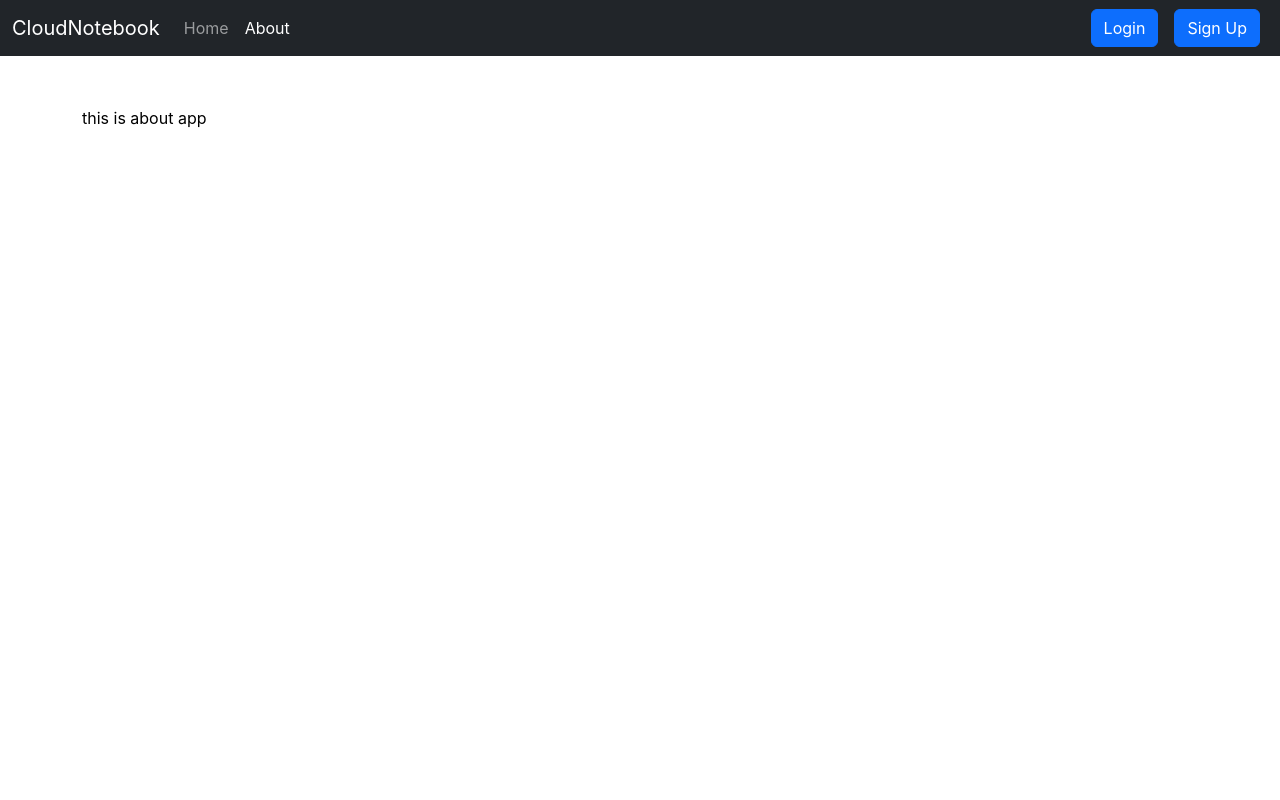
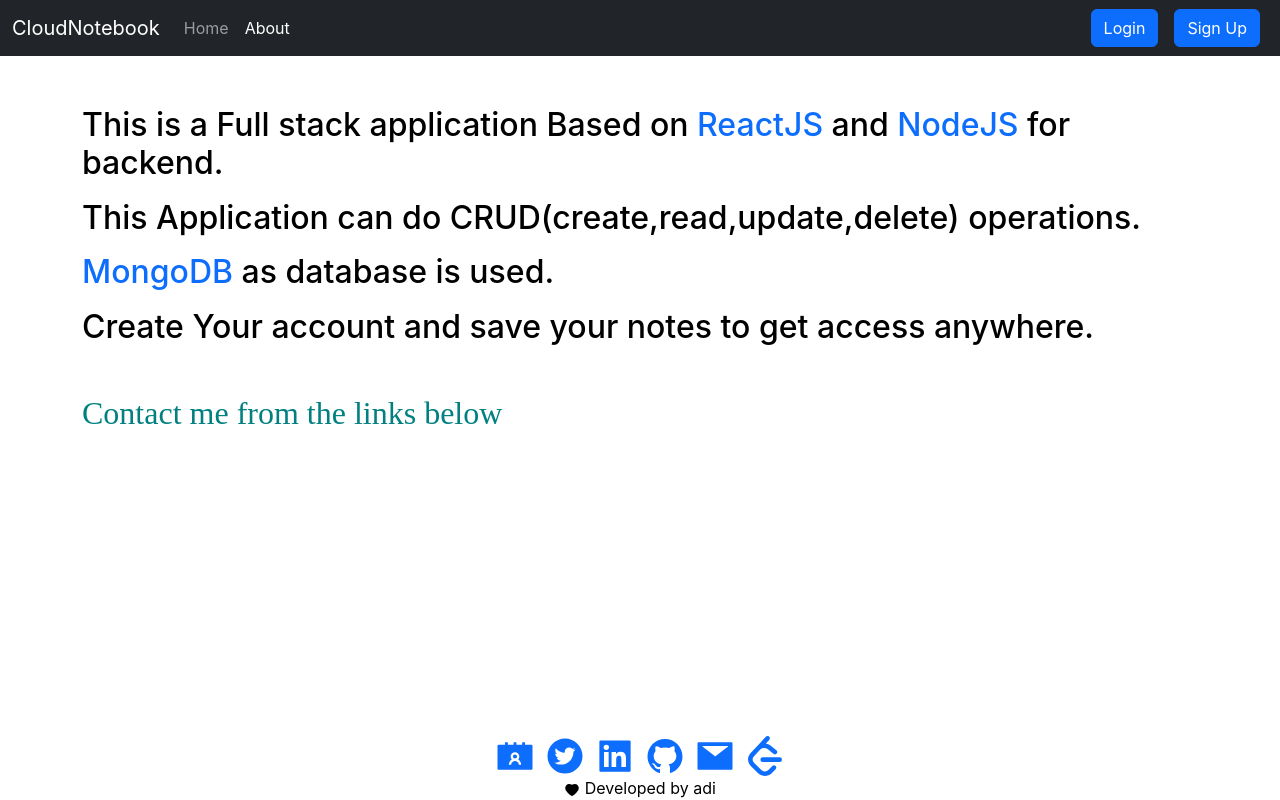
Before and after one commit to Aditya-Shitale/CloudNotebook, a React (Create React App) app: page /about in a window 1280 px wide. Built offline with nearby package versions, Linux system fonts and the light colour scheme.

Commit message:
about added

```diff
--- a/package.json
+++ b/package.json
@@ -15,6 +15,8 @@
     "framer-motion": "^7.3.6",
     "react": "^18.2.0",
     "react-dom": "^18.2.0",
+    "react-icon": "^1.0.0",
+    "react-icons": "^4.7.1",
     "react-router-dom": "^6.4.0",
     "react-scripts": "5.0.1",
     "web-vitals": "^2.1.4"
--- a/src/components/About.js
+++ b/src/components/About.js
@@ -1,8 +1,46 @@
 import React from "react";
+import {  AiFillTwitterCircle,
+  AiFillLinkedin,
+  AiFillContacts,
+  AiFillGithub,
+  AiFillMail,AiFillHeart} from "react-icons/ai"
+  import {SiLeetcode} from "react-icons/si"
+
 // import noteContext from "../context/notes/noteContext";
 
 const About = () => {
-  return <div>this is about app</div>;
+  return (
+    <>
+  <div className="h2">
+    This is a Full stack application Based on <label className="text-primary" > ReactJS </label> and <label className="text-primary">NodeJS</label> for backend.<p></p>
+  <p>This Application can do CRUD(create,read,update,delete) operations.</p>
+  <p><label className="text-primary">MongoDB</label> as database is used.</p>
+  Create Your account and save your notes to get access anywhere.
+  <p className="py-5" style={{fontFamily: "Montserrat", color: "teal", fontSize: "1em" }}>Contact me from the links below</p>
+
+  </div>
+  <div className="d-flex justify-content-center align-items-end" >
+      <div className="position-absolute bottom-0 left-50 mx-auto text-center">
+        <div>
+          <div className="d-flex flex-row" >
+          <a href="https://portfolio-six-chi-66.vercel.app/" target="_blank" rel="noreferrer"  style={{ marginRight: "10px" }}><AiFillContacts size={40} /></a>
+          <a href="https://twitter.com/AdityaShitale" target="_blank" rel="noreferrer"  style={{ marginRight: "10px" }}><AiFillTwitterCircle size={40} /></a>
+
+               <a href="https://www.linkedin.com/in/aditya-shitale-664991214/" target="_blank" rel="noreferrer" style={{ marginRight: "10px" }} ><AiFillLinkedin size={40} /></a>
+
+               <a href="https://github.com/Aditya-Shitale" target="_blank" rel="noreferrer" style={{ marginRight: "10px" }}> <AiFillGithub size={40}/></a>
+
+               <a href="mailto:adityashitale4@gmail.com" target="_blank" rel="noreferrer" style={{ marginRight: "10px" }}><AiFillMail size={40} /></a>
+               <a href="https://leetcode.com/Adityashitale/" target="_blank" rel="noreferrer" v><SiLeetcode  size={40}/></a>
+          </div>
+          <AiFillHeart></AiFillHeart> Developed by adi
+        </div>
+      </div>
+    </div>
+    </>
+
+
+  )
 };
 
 export default About;
```
Also changed, not shown: 1 other file (tests, documents, lock files or other folders).
